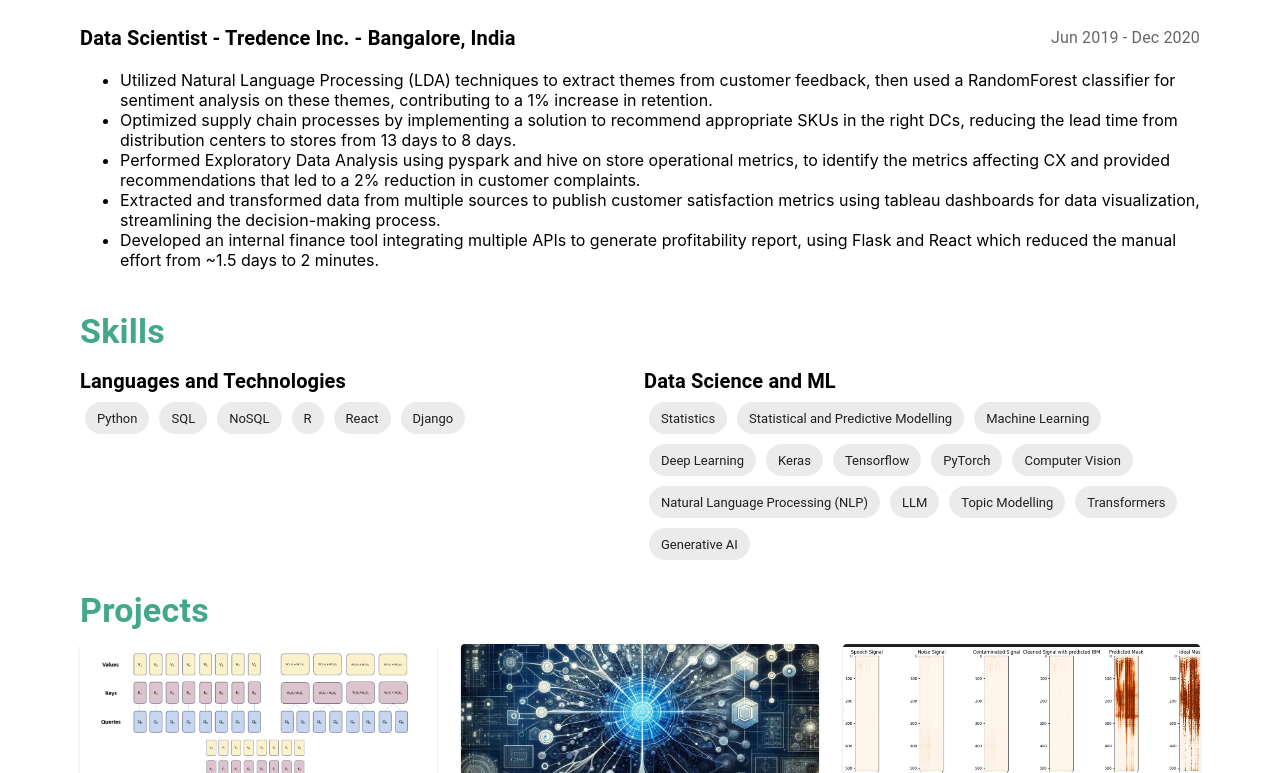
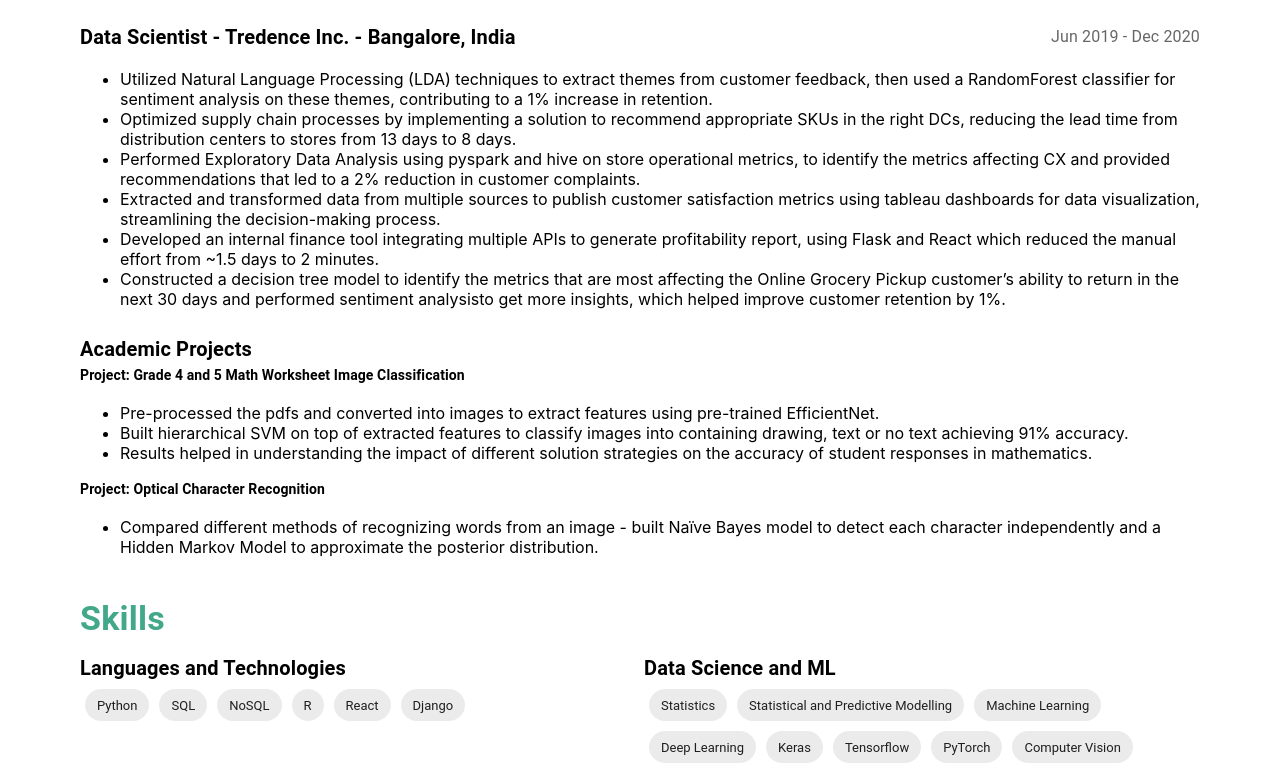
Before and after one commit to saisena-ss/saisena-ss.github.io, a React (Create React App) app: page / in a window 1280 px wide. Shown: the part 1185-1958 px from the top of the page. Built offline with nearby package versions, Linux system fonts and the light colour scheme.

Commit message:
academic

```diff
--- a/src/components/Experience.js
+++ b/src/components/Experience.js
@@ -7,7 +7,7 @@
   const experiences = [
     {
       title: 'Senior Data Scientist',
-      company: 'Tredence Inc. - Bangalore, India',
+      company: '- Tredence Inc. - Bangalore, India',
       duration: 'Jan 2021 - Jul 2022',
       projects: [
         {
@@ -27,7 +27,7 @@
 
     {
       title: 'Data Scientist',
-      company: 'Tredence Inc. - Bangalore, India',
+      company: '- Tredence Inc. - Bangalore, India',
       duration: 'Jun 2019 - Dec 2020',
       projects: [
         {
@@ -42,8 +42,38 @@
               `Extracted and transformed data from multiple sources to publish customer satisfaction metrics using tableau
               dashboards for data visualization, streamlining the decision-making process.`,
               `Developed an internal finance tool integrating multiple APIs to generate profitability report, using Flask and React
-              which reduced the manual effort from ~1.5 days to 2 minutes.`],
+              which reduced the manual effort from ~1.5 days to 2 minutes.`,
+              `Constructed a decision tree model to identify the metrics that are most affecting the Online Grocery Pickup
+customer’s ability to return in the next 30 days and performed sentiment analysisto get more insights, which
+helped improve customer retention by 1%.`]
         },
+      ],
+    },
+
+    {
+      title: 'Academic Projects',
+      company: '',
+      duration: '',
+      projects: [
+        {
+          name: 'Grade 4 and 5 Math Worksheet Image Classification',
+          points: [
+            `Pre-processed the pdfs and converted into images to extract features using pre-trained EfficientNet.`,
+            `Built hierarchical SVM on top of extracted features to classify images into containing drawing, text or no
+            text achieving 91% accuracy.`,
+            `Results helped in understanding the impact of different solution strategies on the accuracy of student
+            responses in mathematics.`
+            ]
+        },
+
+        {
+          name: 'Optical Character Recognition',
+          points: [
+            ` Compared different methods of recognizing words from an image - built Naïve Bayes model to detect each
+            character independently and a Hidden Markov Model to approximate the posterior distribution.`
+            ]
+        },
+
       ],
     }
   ];
@@ -60,13 +90,13 @@
               <Grid item xs={12} key={index} style={{ display: 'flex', justifyContent: 'space-between', alignItems: 'center' }}>
 
               <Typography variant="h6" component="h6" style={{ fontWeight: 'bold', display: 'flex', alignItems: 'center' }}>
-                {exp.title} - {exp.company}
+                {exp.title} {exp.company}
               </Typography>
               <Typography variant="subtitle1" color="textSecondary" style={{ marginLeft: '0px' }}>{exp.duration}</Typography>
               </Grid>
               {exp.projects.map((project, projIdx) => (
                 <div key={projIdx}>
-                  {project.name && <Typography variant="subtitle2" style={{ fontWeight: 'bold', marginTop: '1px' }}>
+                  {project.name && <Typography variant="subtitle2" style={{ fontWeight: 'bold'}}>
                     Project: {project.name}
                   </Typography>}
                   <ul>
```
